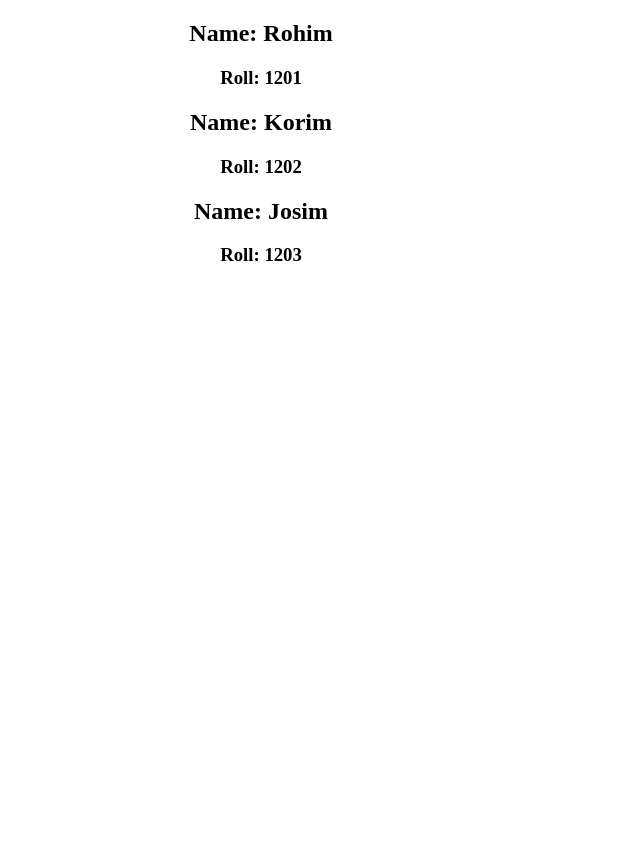
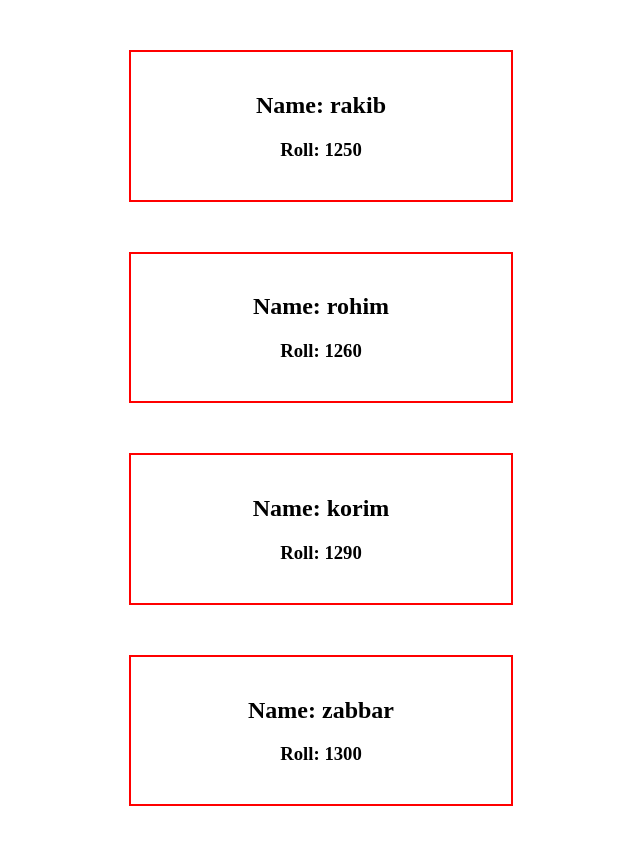
Before and after one commit to mdnahidhasanbijoy/work1, a React (Vite) app in the folder first-react/: page / in a window 1280 px wide. Shown: the top 844 px of the page, without its empty margins (379-1019 px from the left). Before the commit the page ends 800 px from the top, so only its background shows below. Built offline with nearby package versions, Linux system fonts and the light colour scheme.

Commit message:
modified

```diff
--- a/first-react/src/App.css
+++ b/first-react/src/App.css
@@ -66,6 +66,9 @@
 
 .info{
   text-align: center;
-  border-color: brown;
-  border-radius: 10px;
+  border: 2px solid red;
+  width: 300px;
+  height: auto;
+  padding: 20px 40px;
+  margin: 50px 500px;
 }
--- a/first-react/src/App.jsx
+++ b/first-react/src/App.jsx
@@ -5,29 +5,59 @@ import './App.css'
 
 
 
+
 function App() {
+
+  const StudentInfo =[
+  {
+    name: 'rakib',
+    roll: 1250
+  },
+  {
+    name: 'rohim',
+    roll: 1260
+  },
+  {
+    name: 'korim',
+    roll: 1290
+  },
+  {
+    name: 'zabbar',
+    roll: 1300
+  }
+  ]
+
   return (
     <div>
     {/* <NavBar/>
-    <Banner/> */}
-    <Student name="Rohim" roll="1201"/>
+    <Banner/>
+     <Student name="Rohim" roll="1201"/>
     <Student name="Korim" roll="1202"/>
-    <Student name="Josim" roll="1203"/>
+    <Student name="Josim" roll="1203"/> */}
+      {
+        StudentInfo.map((item)=>{
+          return <Student item={item}></Student>
+
+        })
+      }
+
+
     </div>
+  );
+}
+
+ function Student ({item}) {
+  // const {name, roll} = item
+  return (
+    <>
+      <div className='info'>
+        <h2>Name: {item.name} </h2>
+        <h3>Roll: {item.roll} </h3>
+      </div>
+    </>
   )
 }
 
 
 
-function Student (props) {
-  return (
-    <div>
-      <div className='info'>
-        <h2>Name: {props.name} </h2>
-        <h3>Roll: {props.roll} </h3>
-      </div>
-    </div>
-  )
-}
-
 export default App
```
Also changed, not shown: first-react/src/components/student.jsx (+3 -13 lines).
